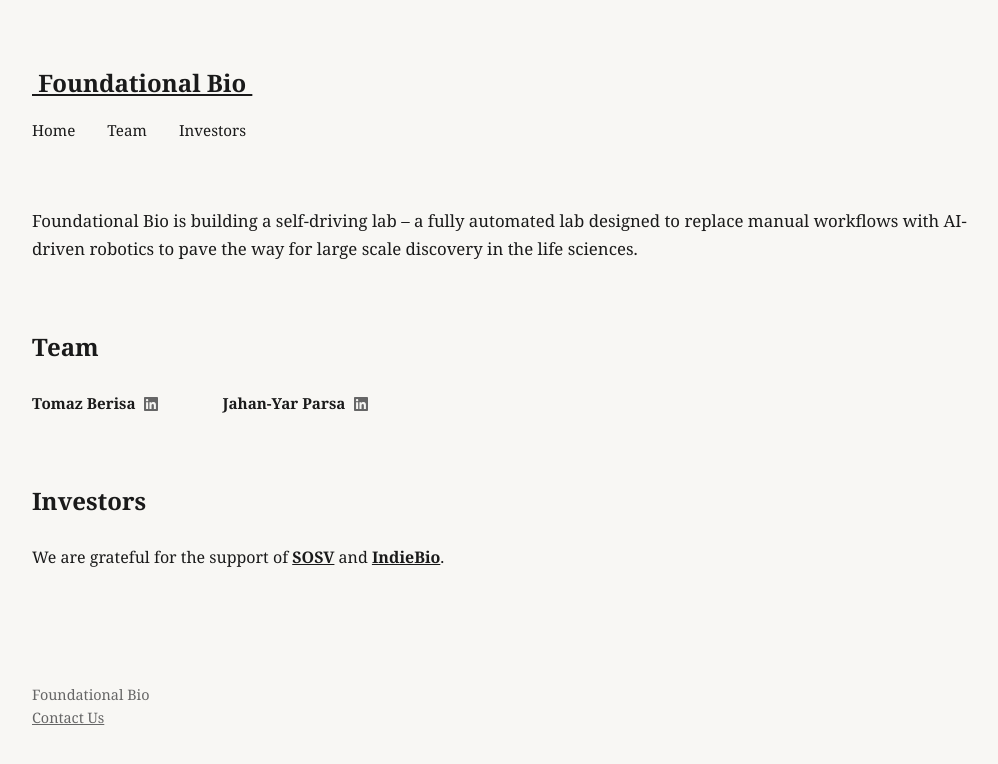
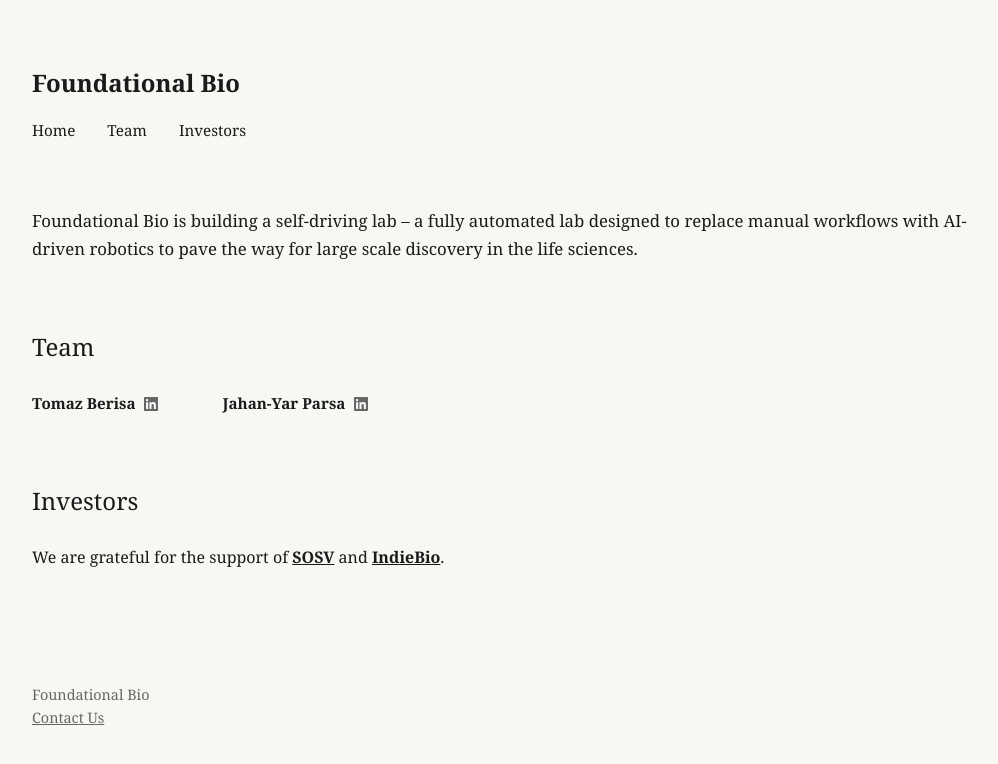
Before and after one commit to foundational-bio/website, a plain HTML site: page index.html in a window 1280 px wide. Shown: the whole page, without its empty margins (140-1138 px from the left). Drawn offline with Linux system fonts and the light colour scheme.

Commit message:
Update font weights

```diff
--- a/index.html
+++ b/index.html
@@ -102,7 +102,7 @@
 
         h3 {
             font-size: 1.5rem;
-            font-weight: 600;
+            font-weight: normal;
             margin-bottom: 1.5rem;
         }
 
@@ -207,7 +207,7 @@
     </svg>
     <div class="container">
         <header>
-            <div class="logo"><u>&nbsp;Foundational Bio&nbsp;</u></div>
+            <div class="logo">Foundational Bio</div>
             <nav>
                 <a href="#home">Home</a>
                 <a href="#team">Team</a>
```
